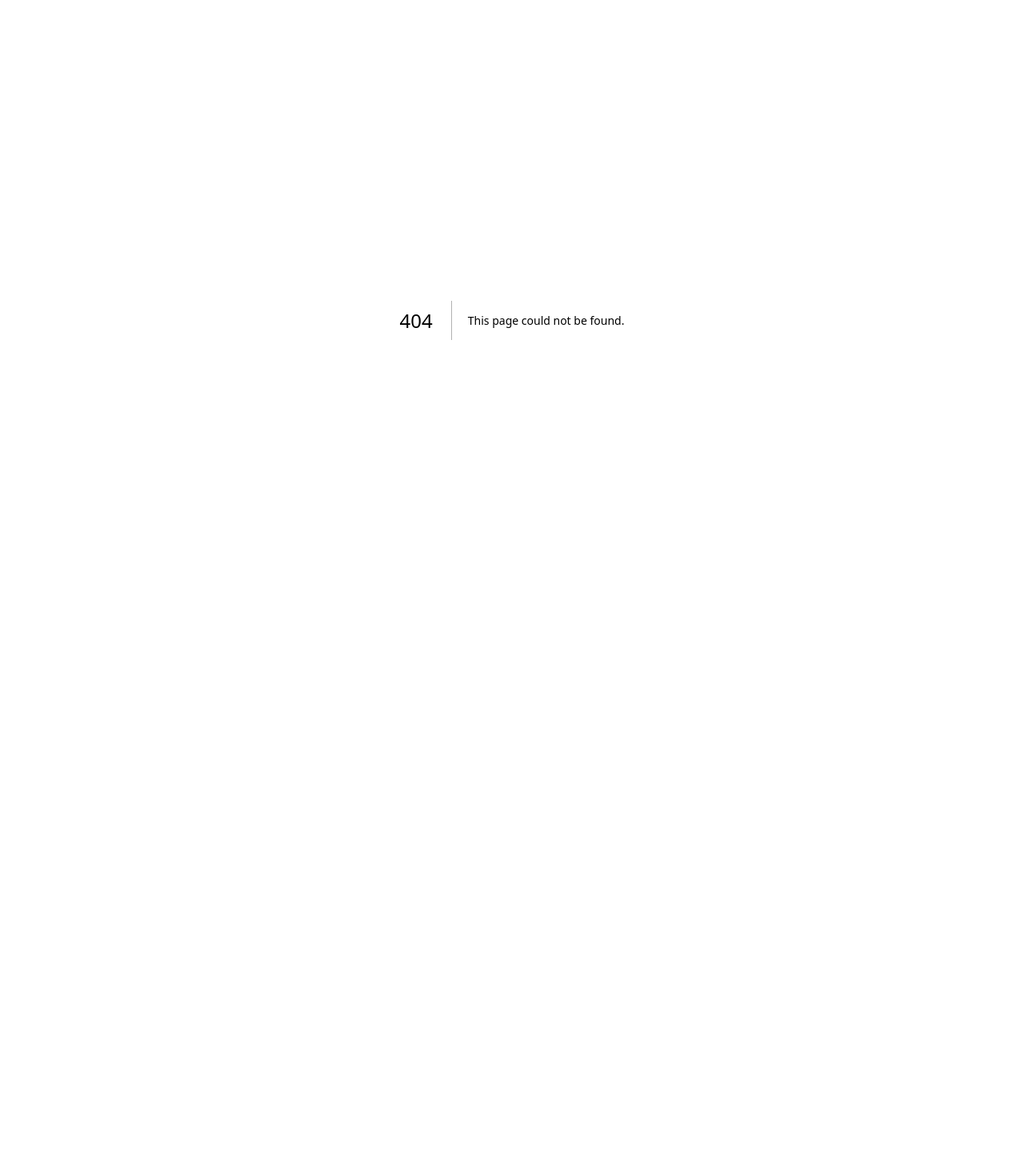
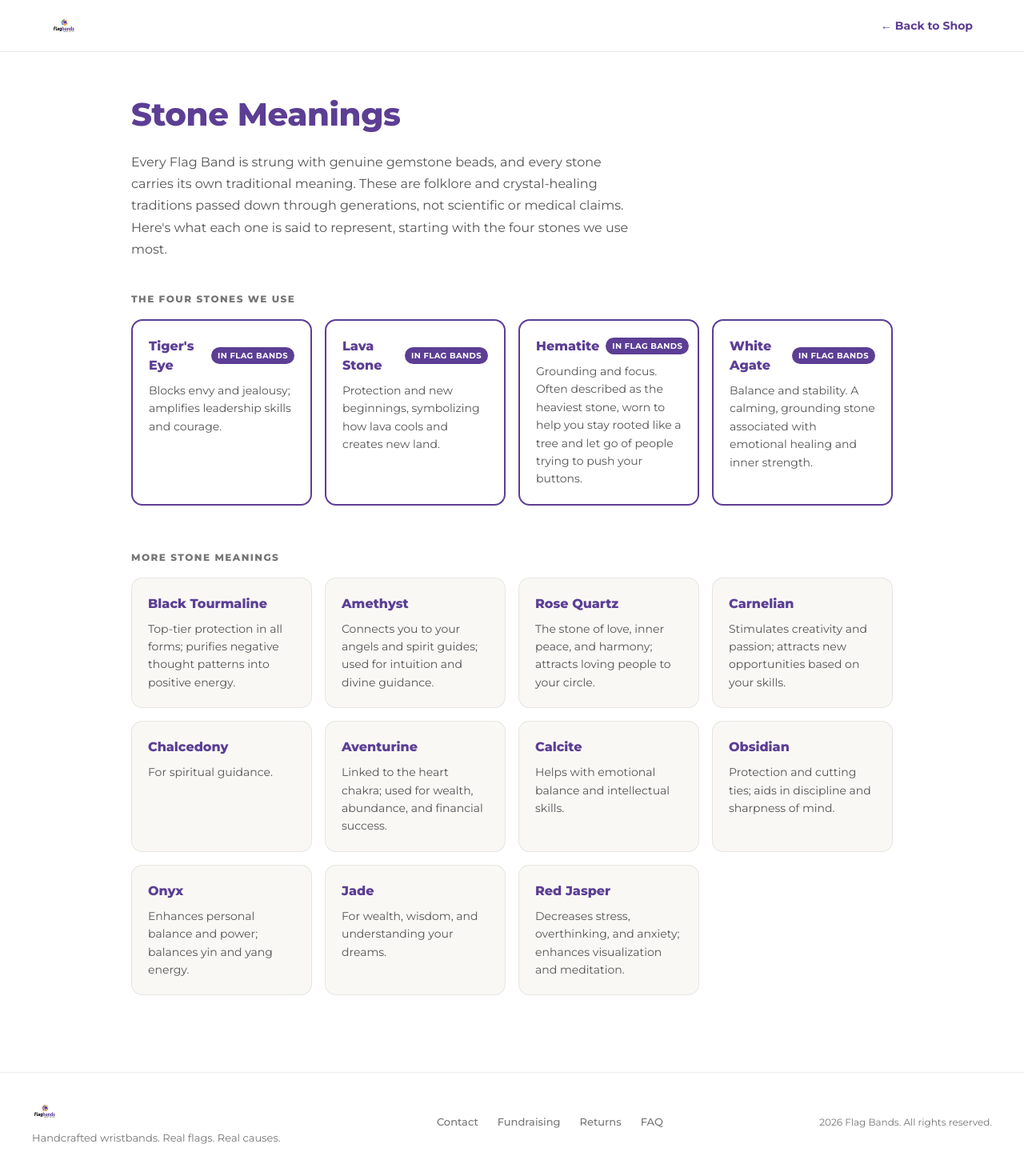
Before and after one commit to lesaruss/flagbands, a Next.js app: page /stones in a window 1280 px wide. Before the commit this address had no page. Shown: the whole page at 80% size. Before the commit the page ends 800 px from the top, so only its background shows below. Built offline with nearby package versions, Linux system fonts and the light colour scheme.

Commit message:
Add /stones Stone Meanings resource page

```diff
--- /dev/null
+++ b/app/stones/page.tsx
@@ -0,0 +1,271 @@
+import Link from "next/link";
+
+export const metadata = {
+  title: "Stone Meanings | Flag Bands",
+  description:
+    "What each bead material in a Flag Bands wristband is said to represent, from the four stones we use most to the wider world of crystal meanings.",
+};
+
+interface Stone {
+  name: string;
+  meaning: string;
+  usedInFlagBands?: boolean;
+}
+
+const FEATURED: Stone[] = [
+  {
+    name: "Tiger's Eye",
+    meaning: "Blocks envy and jealousy; amplifies leadership skills and courage.",
+    usedInFlagBands: true,
+  },
+  {
+    name: "Lava Stone",
+    meaning:
+      "Protection and new beginnings, symbolizing how lava cools and creates new land.",
+    usedInFlagBands: true,
+  },
+  {
+    name: "Hematite",
+    meaning:
+      "Grounding and focus. Often described as the heaviest stone, worn to help you stay rooted like a tree and let go of people trying to push your buttons.",
+    usedInFlagBands: true,
+  },
+  {
+    name: "White Agate",
+    meaning:
+      "Balance and stability. A calming, grounding stone associated with emotional healing and inner strength.",
+    usedInFlagBands: true,
+  },
+];
+
+const OTHER_STONES: Stone[] = [
+  {
+    name: "Black Tourmaline",
+    meaning:
+      "Top-tier protection in all forms; purifies negative thought patterns into positive energy.",
+  },
+  {
+    name: "Amethyst",
+    meaning: "Connects you to your angels and spirit guides; used for intuition and divine guidance.",
+  },
+  {
+    name: "Rose Quartz",
+    meaning: "The stone of love, inner peace, and harmony; attracts loving people to your circle.",
+  },
+  {
+    name: "Carnelian",
+    meaning: "Stimulates creativity and passion; attracts new opportunities based on your skills.",
+  },
+  {
+    name: "Chalcedony",
+    meaning: "For spiritual guidance.",
+  },
+  {
+    name: "Aventurine",
+    meaning: "Linked to the heart chakra; used for wealth, abundance, and financial success.",
+  },
+  {
+    name: "Calcite",
+    meaning: "Helps with emotional balance and intellectual skills.",
+  },
+  {
+    name: "Obsidian",
+    meaning: "Protection and cutting ties; aids in discipline and sharpness of mind.",
+  },
+  {
+    name: "Onyx",
+    meaning: "Enhances personal balance and power; balances yin and yang energy.",
+  },
+  {
+    name: "Jade",
+    meaning: "For wealth, wisdom, and understanding your dreams.",
+  },
+  {
+    name: "Red Jasper",
+    meaning: "Decreases stress, overthinking, and anxiety; enhances visualization and meditation.",
+  },
+];
+
+function StoneCard({ stone, featured }: { stone: Stone; featured?: boolean }) {
+  return (
+    <div
+      style={{
+        background: featured ? "#FFFFFF" : "var(--fb-off-white)",
+        border: featured ? "2px solid var(--fb-navy)" : "1px solid var(--fb-border)",
+        borderRadius: 14,
+        padding: 20,
+      }}
+    >
+      <div style={{ display: "flex", alignItems: "center", justifyContent: "space-between", marginBottom: 8, gap: 8 }}>
+        <h3 style={{ fontSize: 16, fontWeight: 800, color: "var(--fb-navy)", margin: 0 }}>{stone.name}</h3>
+        {stone.usedInFlagBands ? (
+          <span
+            style={{
+              background: "var(--fb-navy)",
+              color: "#FFFFFF",
+              fontSize: 10,
+              fontWeight: 700,
+              padding: "3px 8px",
+              borderRadius: 999,
+              letterSpacing: "0.04em",
+              whiteSpace: "nowrap",
+            }}
+          >
+            IN FLAG BANDS
+          </span>
+        ) : null}
+      </div>
+      <p style={{ fontSize: 14, lineHeight: 1.6, color: "var(--fb-text-secondary)", margin: 0 }}>{stone.meaning}</p>
+    </div>
+  );
+}
+
+export default function StoneMeaningsPage() {
+  return (
+    <div style={{ minHeight: "100vh", background: "#FFFFFF" }}>
+      {/* Nav */}
+      <nav
+        style={{
+          position: "sticky",
+          top: 0,
+          zIndex: 100,
+          background: "rgba(255,255,255,0.97)",
+          borderBottom: "1px solid var(--fb-border)",
+          backdropFilter: "blur(16px)",
+        }}
+      >
+        <div
+          style={{
+            maxWidth: 1200,
+            margin: "0 auto",
+            padding: "0 24px",
+            height: 64,
+            display: "flex",
+            alignItems: "center",
+            justifyContent: "space-between",
+          }}
+        >
+          <Link href="/" style={{ display: "flex", alignItems: "center" }}>
+            <img src="/logo.svg" alt="Flag Bands" style={{ height: 32, width: "auto" }} />
+          </Link>
+          <Link
+            href="/"
+            style={{
+              color: "var(--fb-navy)",
+              fontSize: 14,
+              fontWeight: 700,
+              textDecoration: "none",
+            }}
+          >
+            ← Back to Shop
+          </Link>
+        </div>
+      </nav>
+
+      <main style={{ maxWidth: 1000, margin: "0 auto", padding: "48px 24px 96px" }}>
+        <h1
+          style={{
+            fontSize: 40,
+            fontWeight: 800,
+            color: "var(--fb-navy)",
+            margin: "0 0 16px",
+            letterSpacing: "-0.01em",
+          }}
+        >
+          Stone Meanings
+        </h1>
+        <p style={{ fontSize: 16, lineHeight: 1.7, color: "var(--fb-text-secondary)", maxWidth: 640, marginBottom: 40 }}>
+          Every Flag Band is strung with genuine gemstone beads, and every stone carries its own traditional meaning.
+          These are folklore and crystal-healing traditions passed down through generations, not scientific or medical
+          claims. Here&apos;s what each one is said to represent, starting with the four stones we use most.
+        </p>
+
+        <section style={{ marginBottom: 56 }}>
+          <h2
+            style={{
+              fontSize: 12,
+              fontWeight: 800,
+              textTransform: "uppercase",
+              letterSpacing: "0.12em",
+              color: "var(--fb-text-muted)",
+              marginBottom: 16,
+            }}
+          >
+            The Four Stones We Use
+          </h2>
+          <div
+            style={{
+              display: "grid",
+              gridTemplateColumns: "repeat(auto-fit, minmax(220px, 1fr))",
+              gap: 16,
+            }}
+          >
+            {FEATURED.map((stone) => (
+              <StoneCard key={stone.name} stone={stone} featured />
+            ))}
+          </div>
+        </section>
+
+        <section>
+          <h2
+            style={{
+              fontSize: 12,
+              fontWeight: 800,
+              textTransform: "uppercase",
+              letterSpacing: "0.12em",
+              color: "var(--fb-text-muted)",
+              marginBottom: 16,
+            }}
+          >
+            More Stone Meanings
+          </h2>
+          <div
+            style={{
+              display: "grid",
+              gridTemplateColumns: "repeat(auto-fit, minmax(220px, 1fr))",
+              gap: 16,
+            }}
+          >
+            {OTHER_STONES.map((stone) => (
+              <StoneCard key={stone.name} stone={stone} />
+            ))}
+          </div>
+        </section>
+      </main>
+
+      {/* Footer */}
+      <footer style={{ borderTop: "1px solid var(--fb-border)", padding: "32px 24px" }}>
+        <div
+          style={{
+            maxWidth: 1200,
+            margin: "0 auto",
+            display: "flex",
+            alignItems: "center",
+            justifyContent: "space-between",
+            flexWrap: "wrap",
+            gap: 24,
+          }}
+        >
+          <div>
+            <img src="/logo.svg" alt="Flag Bands" style={{ height: 32, width: "auto" }} />
+            <p style={{ color: "var(--fb-text-muted)", fontSize: 13, marginTop: 8, maxWidth: 320, lineHeight: 1.5 }}>
+              Handcrafted wristbands. Real flags. Real causes.
+            </p>
+          </div>
+          <div style={{ display: "flex", gap: 24, flexWrap: "wrap" }}>
+            {["Contact", "Fundraising", "Returns", "FAQ"].map((link) => (
+              <a
+                key={link}
+                href="/#"
+                style={{ color: "var(--fb-text-muted)", fontSize: 13, textDecoration: "none", fontWeight: 500 }}
+              >
+                {link}
+              </a>
+            ))}
+          </div>
+          <div style={{ color: "var(--fb-text-muted)", fontSize: 12 }}>2026 Flag Bands. All rights reserved.</div>
+        </div>
+      </footer>
+    </div>
+  );
+}
```
